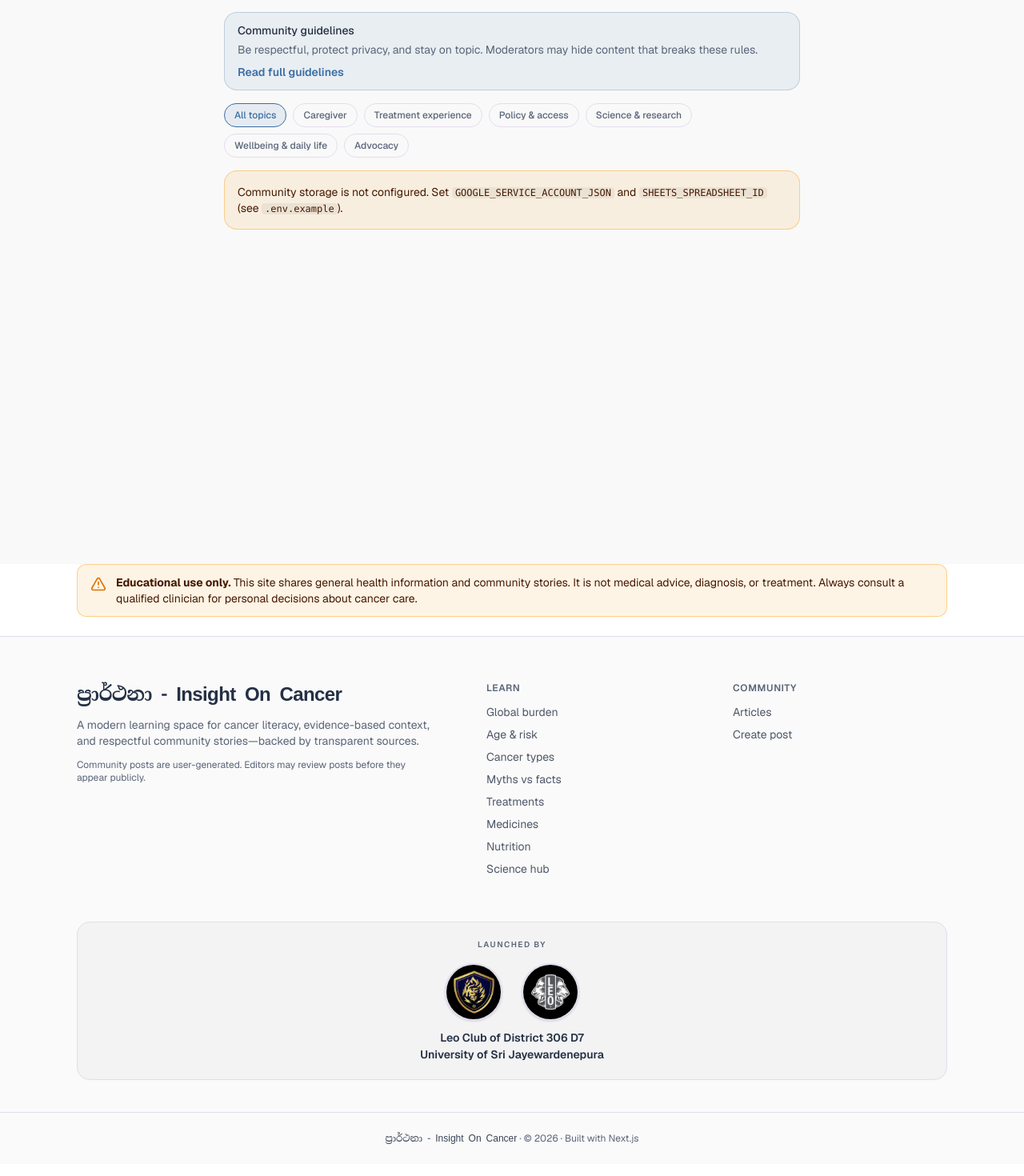
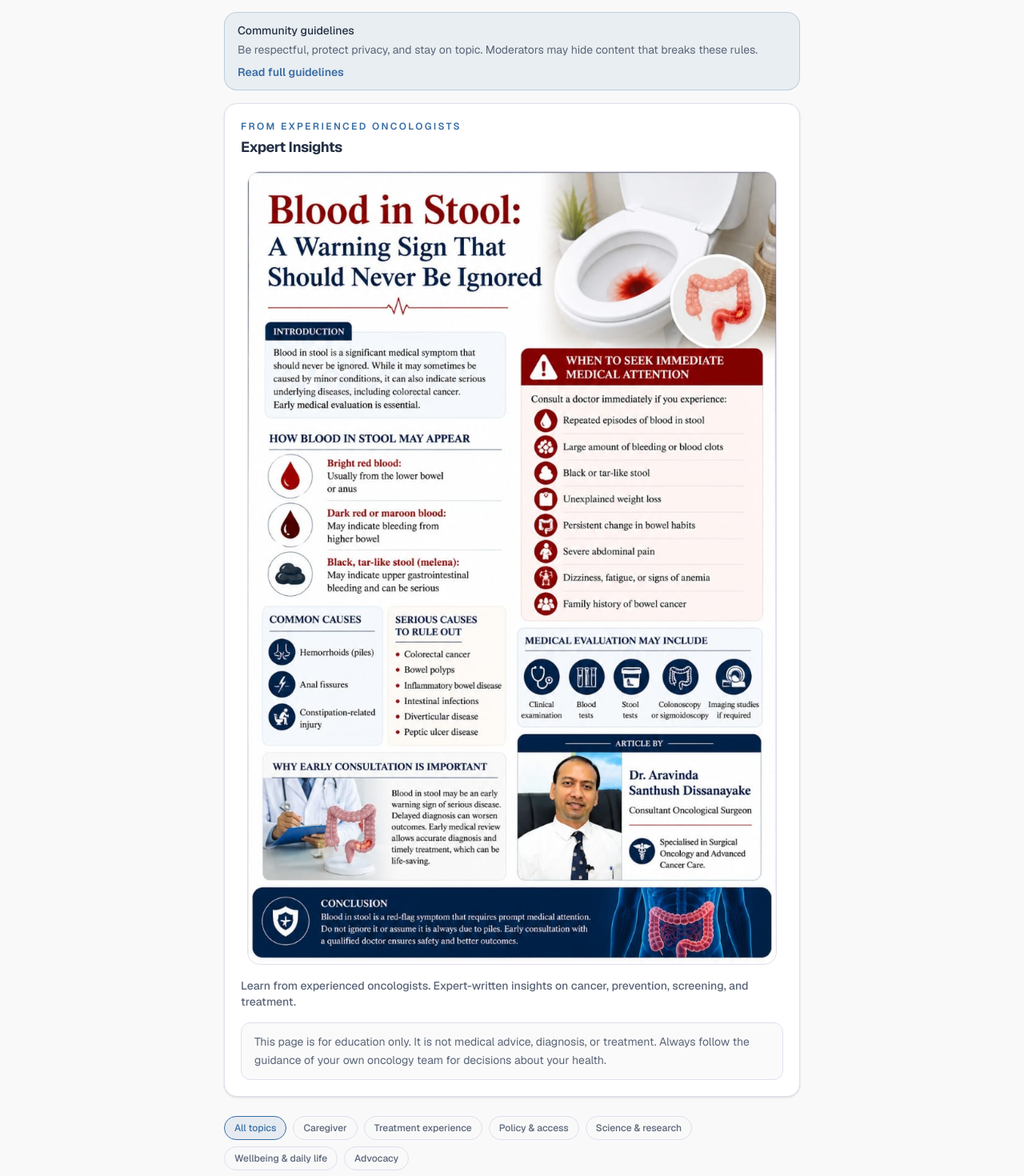
Before and after one commit to ThisaraShehanKavinda/prarthana, a Next.js app in the folder web/: page /community in a window 1280 px wide. Shown: the part 160-1630 px from the top of the page at 80% size. Built offline with nearby package versions, Linux system fonts and the light colour scheme; no server answers.

Commit message:
Add expert insights section with image and guidelines
Added a section for expert insights with a banner and image.

```diff
--- a/web/app/community/page.tsx
+++ b/web/app/community/page.tsx
@@ -1,4 +1,5 @@
 import Link from "next/link";
+import Image from "next/image";
 import { cn } from "@/lib/utils";
 import { auth } from "@/auth";
 import {
@@ -16,6 +17,7 @@ import { CommunityGuidelinesBanner } from "@/components/community/community-guid
 import { COMMUNITY_TOPIC_TAGS } from "@/lib/community-topic-tags";
 import { isEditor } from "@/lib/editors";
 import type { Comment } from "@/lib/types";
+import { FadeIn } from "@/components/motion/fade-in";
 
 export const metadata = {
   title: "Community",
@@ -101,6 +103,48 @@ export default async function CommunityPage({
 
         <CommunityGuidelinesBanner />
         <ContinueLearningBanner />
+
+        <section
+          id="expert-insights"
+          className="mb-6 space-y-4 rounded-2xl border border-[var(--border)] bg-[var(--card)] p-4 shadow-sm sm:p-5"
+          aria-labelledby="expert-insights-heading"
+        >
+          <div>
+            <p className="text-xs font-semibold uppercase tracking-[0.2em] text-[var(--primary)]">
+              From experienced oncologists
+            </p>
+            <h2
+              id="expert-insights-heading"
+              className="mt-1 text-lg font-bold tracking-tight text-[var(--foreground)]"
+            >
+              Expert Insights
+            </h2>
+          </div>
+          <FadeIn className="space-y-4">
+            <div className="mx-1 sm:mx-2">
+              <div className="overflow-hidden rounded-2xl border border-[var(--border)] bg-[var(--muted)]">
+                <Image
+                  src="/images/WhatsApp Image 2026-05-08 at 10.02.11.jpeg"
+                  alt="Expert oncologists—insights on cancer care, prevention, and screening"
+                  width={853}
+                  height={1280}
+                  className="block h-auto w-full max-w-full object-contain"
+                  sizes="(max-width: 640px) calc(100vw - 3rem), (max-width: 1024px) calc(100vw - 4rem), min(48rem, calc(100vw - 5rem))"
+                  priority
+                />
+              </div>
+            </div>
+            <p className="text-sm font-medium text-[var(--muted-foreground)]">
+              Learn from experienced oncologists. Expert-written insights on cancer,
+              prevention, screening, and treatment.
+            </p>
+            <p className="rounded-xl border border-[var(--border)] bg-[var(--muted)]/30 px-4 py-3 text-sm leading-relaxed text-[var(--muted-foreground)]">
+              This page is for education only. It is not medical advice, diagnosis, or
+              treatment. Always follow the guidance of your own oncology team for
+              decisions about your health.
+            </p>
+          </FadeIn>
+        </section>
 
         <div className="mb-4 flex flex-wrap gap-2">
           <Link
```
